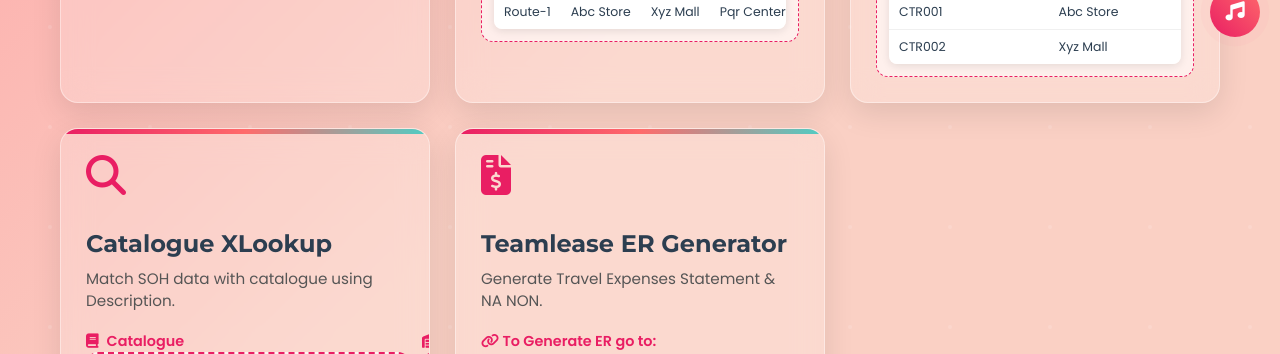
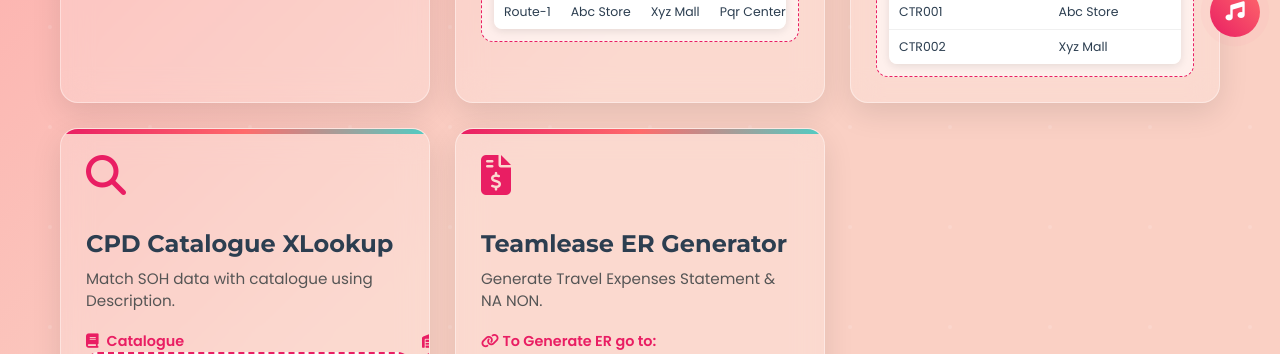
Before and after one commit to shabanabegum382-cmd/DataFuse, a plain HTML site: page index.html in a window 1280 px wide. Shown: the part 743-1097 px from the top of the page. Drawn offline with Linux system fonts and the light colour scheme.

Commit message:
Update index.html

```diff
--- a/index.html
+++ b/index.html
@@ -135,12 +135,12 @@
                 </div>
             </div>
 
-            <!-- Tool 4: Catalogue XLookup -->
+            <!-- Tool 4: CPD Catalogue XLookup -->
             <div class="tool-card" data-tool="4">
                 <div class="tool-icon">
                     <i class="fas fa-search"></i>
                 </div>
-                <h2>Catalogue XLookup</h2>
+                <h2>CPD Catalogue XLookup</h2>
                 <p class="tool-desc">Match SOH data with catalogue using Description.</p>
                 <div class="input-group dual">
                     <div class="file-group">
```
